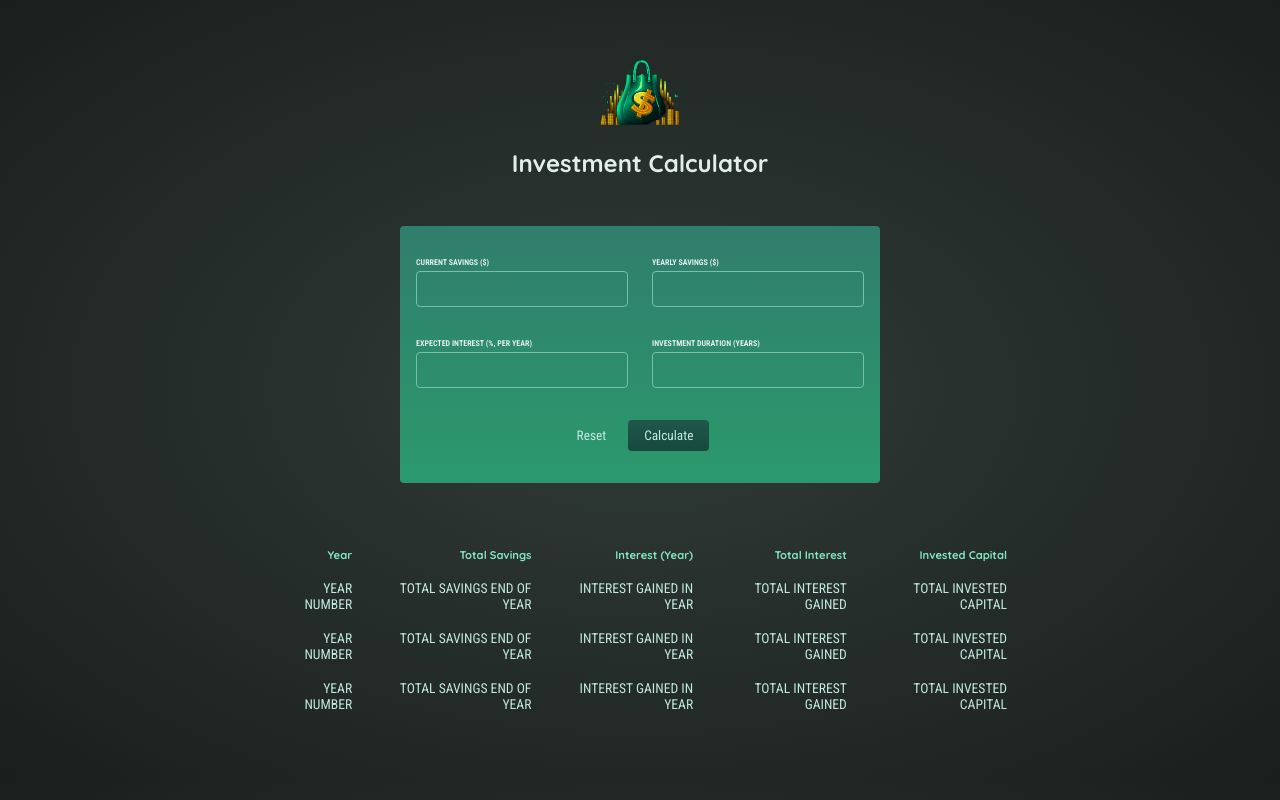
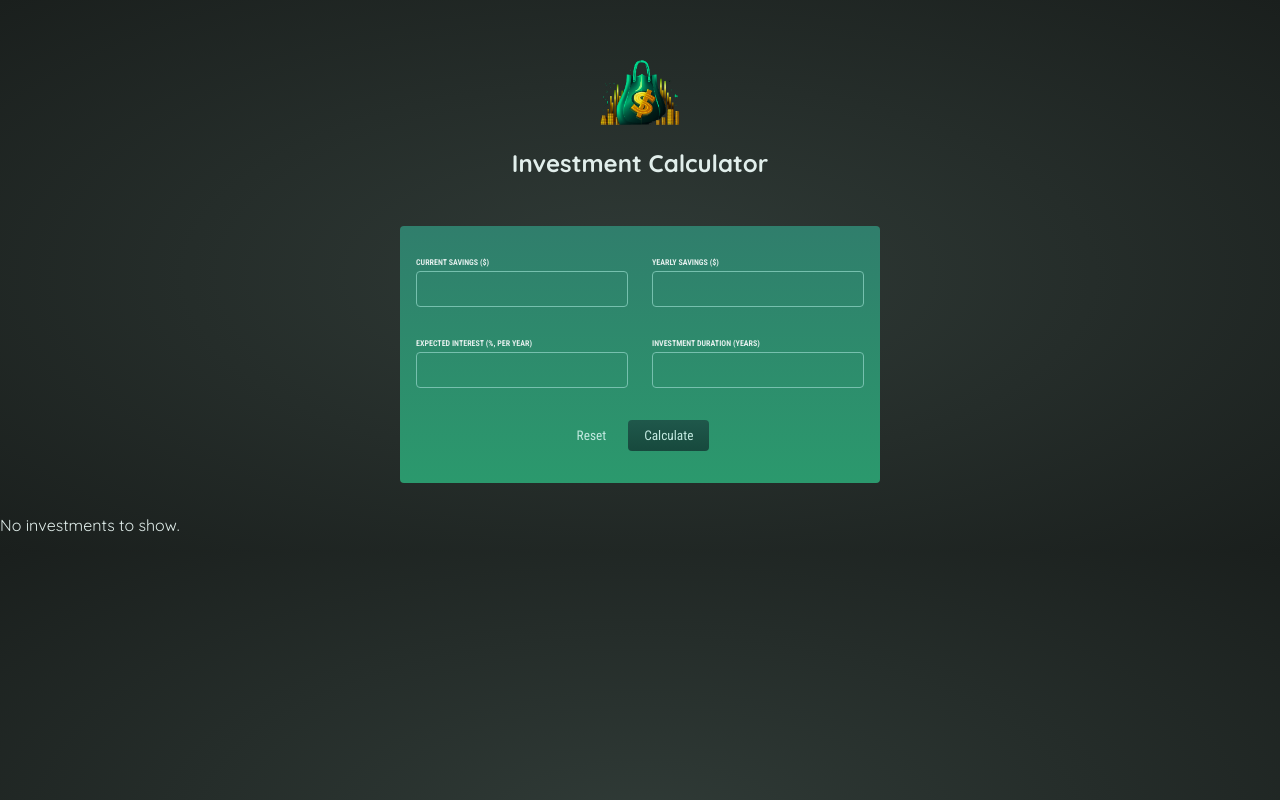
Before and after one commit to RailMazgutov/react-course, a React (Create React App) app in the folder investments/: page / in a window 1280 px wide. Built offline with nearby package versions, Linux system fonts and the light colour scheme.

Commit message:
feat: finsalise components

```diff
--- a/investments/src/App.js
+++ b/investments/src/App.js
@@ -1,6 +1,6 @@
-import logo from './assets/investment-calculator-logo.png';
-import InsetmentsYears from './components/InvestmentsYears/InsetmentsYears';
-import NewInvestment from "./components/NewInvestment/NewInvestment";
+import InvestmentsResults from './components/InvestmentResults/InvestmentsResults';
+import InvestmentForm from "./components/InestmentForm/InvestmentForm";
+import Header from "./components/Header/Header"
 
 function App() {
   const calculateHandler = (userInput) => {
@@ -32,17 +32,14 @@ function App() {
 
   return (
     <div>
-      <header className="header">
-        <img src={logo} alt="logo" />
-        <h1>Investment Calculator</h1>
-      </header>
+      <Header />
 
-      <NewInvestment />
+      <InvestmentForm />
 
       {/* Todo: Show below table conditionally (only once result data is available) */}
       {/* Show fallback text if no data is available */}
 
-      <InsetmentsYears items={[0, 0, 0]}/>
+      <InvestmentsResults items={[]}/>
     </div>
   );
 }
--- /dev/null
+++ b/investments/src/components/Header/Header.js
@@ -0,0 +1,14 @@
+import styles from './Header.module.css'
+
+import logo from '../../assets/investment-calculator-logo.png';
+
+const Header = () => {
+    return (
+        <header className={styles.header}>
+            <img src={logo} alt="logo" />
+            <h1>Investment Calculator</h1>
+        </header>
+    );
+}
+
+export default Header;
--- /dev/null
+++ b/investments/src/components/Header/Header.module.css
@@ -0,0 +1,15 @@
+.header {
+    text-align: center;
+    margin: 3rem auto;
+}
+
+.header img {
+    width: 5rem;
+    height: 5rem;
+    object-fit: contain;
+    background-color: transparent;
+}
+
+.header h1 {
+    font-size: 1.5rem;
+}
--- a/investments/src/components/NewInvestment/NewInvestment.js
+++ b/investments/src/components/InestmentForm/InvestmentForm.js
@@ -1,6 +1,6 @@
-import styles from './NewInvestment.module.css'
+import styles from './InvestmentForm.module.css'
 
-const NewInvestment = (props) => {
+const InvestmentForm = (props) => {
     return (
         <form className={styles.form}>
             <div className={styles['input-group']}>
@@ -37,4 +37,4 @@ const NewInvestment = (props) => {
     );
 }
 
-export default NewInvestment;
+export default InvestmentForm;
--- /dev/null
+++ b/investments/src/components/InvestmentResults/InvestmentsResults.js
@@ -0,0 +1,33 @@
+import styles from './InvestmentsResults.module.css'
+
+const InvestmentsResults = (props) => {
+  if (props.items.length === 0) {
+    return <p>No investments to show.</p>;
+  }
+  return (
+      <table className={styles.result}>
+      <thead>
+        <tr>
+          <th>Year</th>
+          <th>Total Savings</th>
+          <th>Interest (Year)</th>
+          <th>Total Interest</th>
+          <th>Invested Capital</th>
+        </tr>
+      </thead>
+      <tbody>
+          {props.items.map(item =>
+              <tr>
+                  <td>YEAR NUMBER</td>
+                  <td>TOTAL SAVINGS END OF YEAR</td>
+                  <td>INTEREST GAINED IN YEAR</td>
+                  <td>TOTAL INTEREST GAINED</td>
+                  <td>TOTAL INVESTED CAPITAL</td>
+              </tr>
+          )}
+      </tbody>
+    </table>
+  );
+}
+
+export default InvestmentsResults;
--- a/investments/src/components/InvestmentsYears/InsetmentsYears.js
+++ /dev/null
@@ -1,30 +0,0 @@
-import styles from './InvestmentsYears.module.css'
-
-const InvestmentsYears = (props) => {
-    return (
-        <table className={styles.result}>
-        <thead>
-          <tr>
-            <th>Year</th>
-            <th>Total Savings</th>
-            <th>Interest (Year)</th>
-            <th>Total Interest</th>
-            <th>Invested Capital</th>
-          </tr>
-        </thead>
-        <tbody>
-            {props.items.map(item =>
-                <tr>
-                    <td>YEAR NUMBER</td>
-                    <td>TOTAL SAVINGS END OF YEAR</td>
-                    <td>INTEREST GAINED IN YEAR</td>
-                    <td>TOTAL INTEREST GAINED</td>
-                    <td>TOTAL INVESTED CAPITAL</td>
-                </tr>
-            )}
-        </tbody>
-      </table>
-    );
-}
-
-export default InvestmentsYears;
--- a/investments/src/index.css
+++ b/investments/src/index.css
@@ -12,23 +12,6 @@ body {
   /* background-color: #242a28; */
   background: radial-gradient(#303b37, #1a1f1d);
   color: #e1eeeb;
-}
-
-.header {
-  text-align: center;
-  margin: 3rem auto;
-}
-
-
-.header img {
-  width: 5rem;
-  height: 5rem;
-  object-fit: contain;
-  background-color: transparent;
-}
-
-.header h1 {
-  font-size: 1.5rem;
 }
 
 .button {
```
Also changed, not shown: investments/src/components/InestmentForm/InvestmentForm.module.css (renamed from investments/src/components/NewInvestment/NewInvestment.module.css), investments/src/components/InvestmentResults/InvestmentsResults.module.css (renamed from investments/src/components/InvestmentsYears/InvestmentsYears.module.css).
